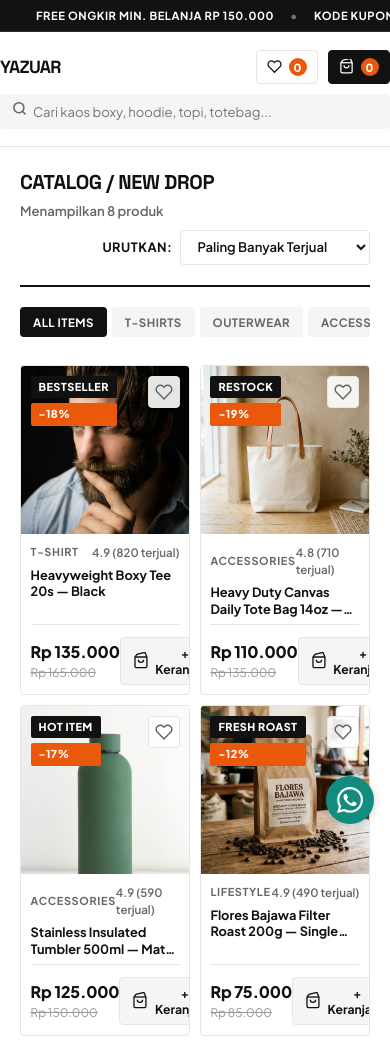
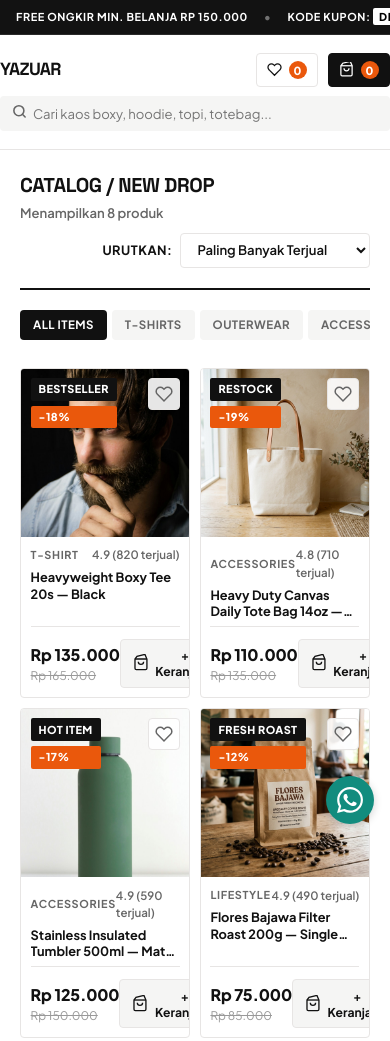
Before and after one commit to crownsakaaa/tessss, a website: page index.html in a window 390 px wide. Shown: the top 1041 px of the page. Drawn offline with Linux system fonts and the light colour scheme.

Commit message:
Disable zoom, fix announcement bar scroll on mobile

```diff
--- a/css/style.css
+++ b/css/style.css
@@ -79,9 +79,15 @@
   font-size: 0.76rem;
   font-weight: 700;
   letter-spacing: 0.05em;
-  padding: 0.55rem 1rem;
-  text-align: center;
+  padding: 0.55rem 0;
   border-bottom: 1px solid rgba(255, 255, 255, 0.1);
+  overflow-x: auto;
+  -webkit-overflow-scrolling: touch;
+  scrollbar-width: none; /* Firefox */
+}
+
+.announcement-bar::-webkit-scrollbar {
+  display: none; /* Chrome/Safari */
 }
 
 .bar-inner {
@@ -89,7 +95,10 @@
   justify-content: center;
   align-items: center;
   gap: 1rem;
-  flex-wrap: wrap;
+  white-space: nowrap;
+  padding: 0 1rem;
+  min-width: max-content;
+  margin: 0 auto;
 }
 
 .dot-sep {
@@ -1578,14 +1587,12 @@
 /* --- Tablet portrait / large phone (max 768px) --- */
 @media (max-width: 768px) {
 
-  /* Announcement bar: hide separators, stack neatly */
+  /* Announcement bar: always scrollable, no wrapping */
+  .announcement-bar {
+    font-size: 0.72rem;
+  }
   .bar-inner {
-    gap: 0.4rem;
-    font-size: 0.7rem;
-    justify-content: center;
-  }
-  .dot-sep {
-    display: none;
+    justify-content: flex-start;
   }
 
   /* Navbar */
@@ -1703,21 +1710,9 @@
 /* --- Small phone (max 480px) --- */
 @media (max-width: 480px) {
 
-  /* Announcement bar: single line, scroll */
+  /* Announcement bar: slightly smaller font */
   .announcement-bar {
     font-size: 0.68rem;
-    overflow-x: auto;
-    white-space: nowrap;
-    text-align: left;
-    padding: 0.45rem 1rem;
-  }
-  .bar-inner {
-    flex-wrap: nowrap;
-    justify-content: flex-start;
-    gap: 1rem;
-  }
-  .dot-sep {
-    display: inline;
   }
 
   /* Navbar: tighter */
--- a/index.html
+++ b/index.html
@@ -2,7 +2,7 @@
 <html lang="id">
 <head>
   <meta charset="UTF-8">
-  <meta name="viewport" content="width=device-width, initial-scale=1.0">
+  <meta name="viewport" content="width=device-width, initial-scale=1.0, maximum-scale=1.0, user-scalable=no">
   <title>YAZUAR APPAREL CO. — Local Streetwear & Goods</title>
   <meta name="description" content="Toko online apparel lokal, t-shirt boxy heavyweight, hoodie fleece, dan aksesoris harian.">
   <link rel="stylesheet" href="css/style.css">
```
